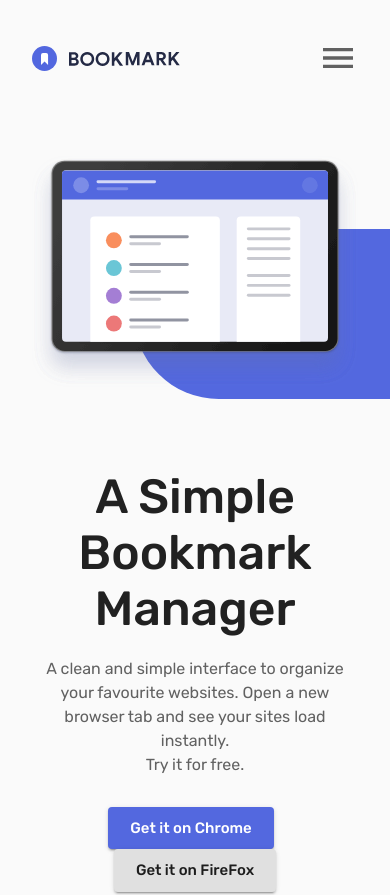
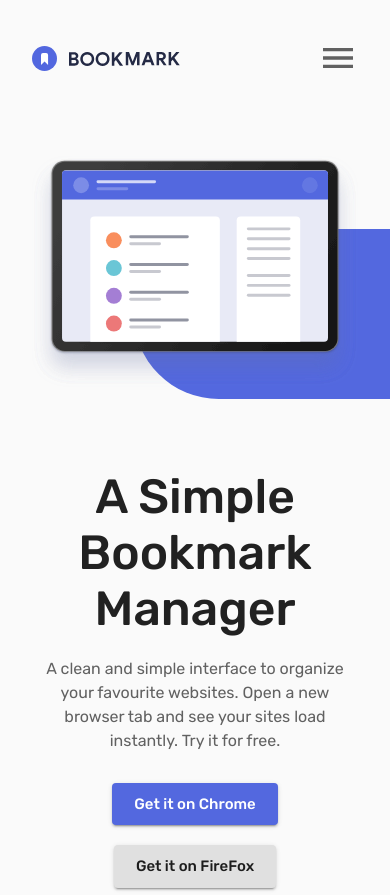
Before and after one commit to iambenbright/bookmark, a React (Create React App) app: page / in a window 390 px wide. Shown: the top 895 px of the page. Built offline with nearby package versions, Linux system fonts and the light colour scheme.

Commit message:
chore: refactor styles

```diff
--- a/src/components/hero/hero.tsx
+++ b/src/components/hero/hero.tsx
@@ -4,7 +4,8 @@ import React from 'react';
 import Box from '@material-ui/core/Box';
 import Typography from '@material-ui/core/Typography';
 import Button from '@material-ui/core/Button';
-import { isWidthUp } from '@material-ui/core';
+import { useTheme } from '@material-ui/core/styles';
+import useMediaQuery from '@material-ui/core/useMediaQuery';
 
 // components
 import NestedContainer from '../../common/components/container';
@@ -17,6 +18,9 @@ import useStyles from './styles';
 
 export default function Hero() {
   const classes = useStyles();
+  const theme = useTheme();
+  const isMedUp = useMediaQuery(theme.breakpoints.up('md'));
+  const isLargeUp = useMediaQuery(theme.breakpoints.up('lg'));
 
   return (
     <NestedContainer>
@@ -29,14 +33,14 @@ export default function Hero() {
         </Box>
         <Box className={classes.heroLeft}>
           <Typography variant="h3" className={classes.middleFixed}>
-            A Simple Bookmark {isWidthUp('md', 'lg', true) && <br />} Manager
+            A Simple Bookmark {isMedUp && <br />} Manager
           </Typography>
           <Typography className={classes.middleFixed}>
             A clean and simple interface to organize your favourite websites.
-            Open a new browser tab and see your sites load instantly.{' '}
-            {isWidthUp('md', 'lg', true) && <br />}Try it for free.
+            Open a new browser tab and see your sites load instantly.
+            {isLargeUp && <br />} Try it for free.
           </Typography>
-          <Box mt="30px">
+          <Box className={classes.heroButtons}>
             <Button
               variant="contained"
               color="primary"
--- a/src/components/hero/styles/index.ts
+++ b/src/components/hero/styles/index.ts
@@ -35,8 +35,17 @@ export default makeStyles((theme: Theme) => ({
       marginTop: 20,
     },
   },
+  heroButtons: {
+    marginTop: 30,
+  },
   buttonLeft: {
-    marginRight: 8,
+    [theme.breakpoints.down('xs')]: {
+      marginBottom: 20,
+    },
+    [theme.breakpoints.up(425)]: {
+      marginBottom: 0,
+      marginRight: 10,
+    },
     [theme.breakpoints.up('sm')]: {
       marginRight: 15,
     },
```
Also changed, not shown: public/logo192.png, public/logo512.png.
